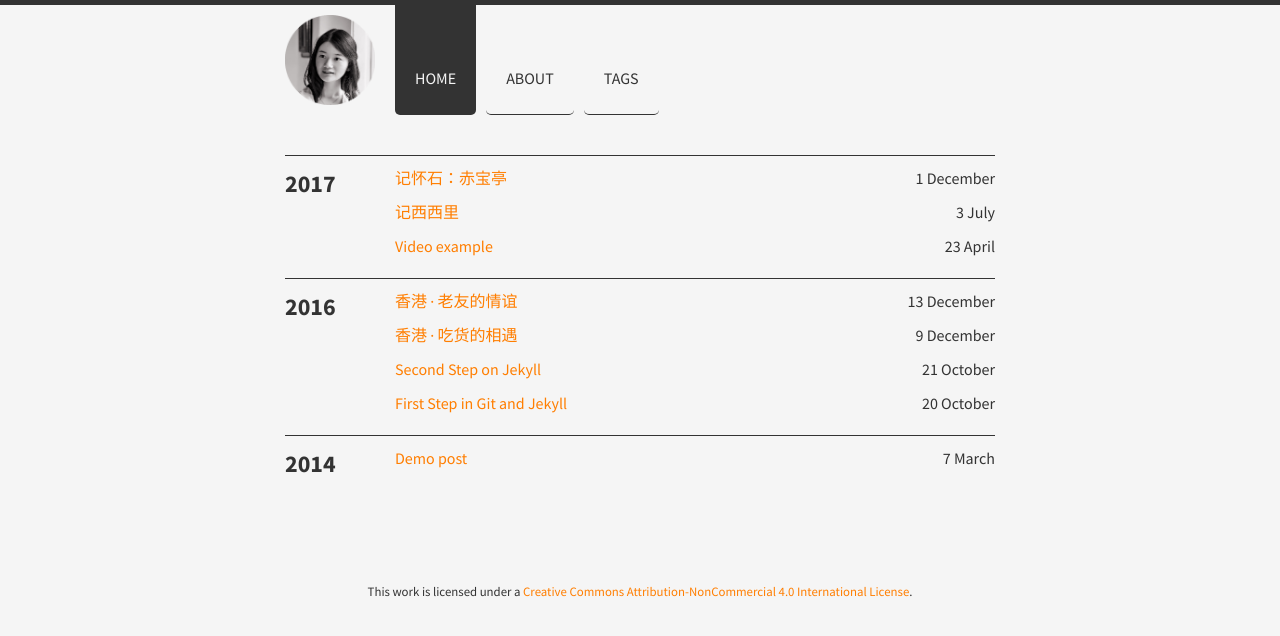
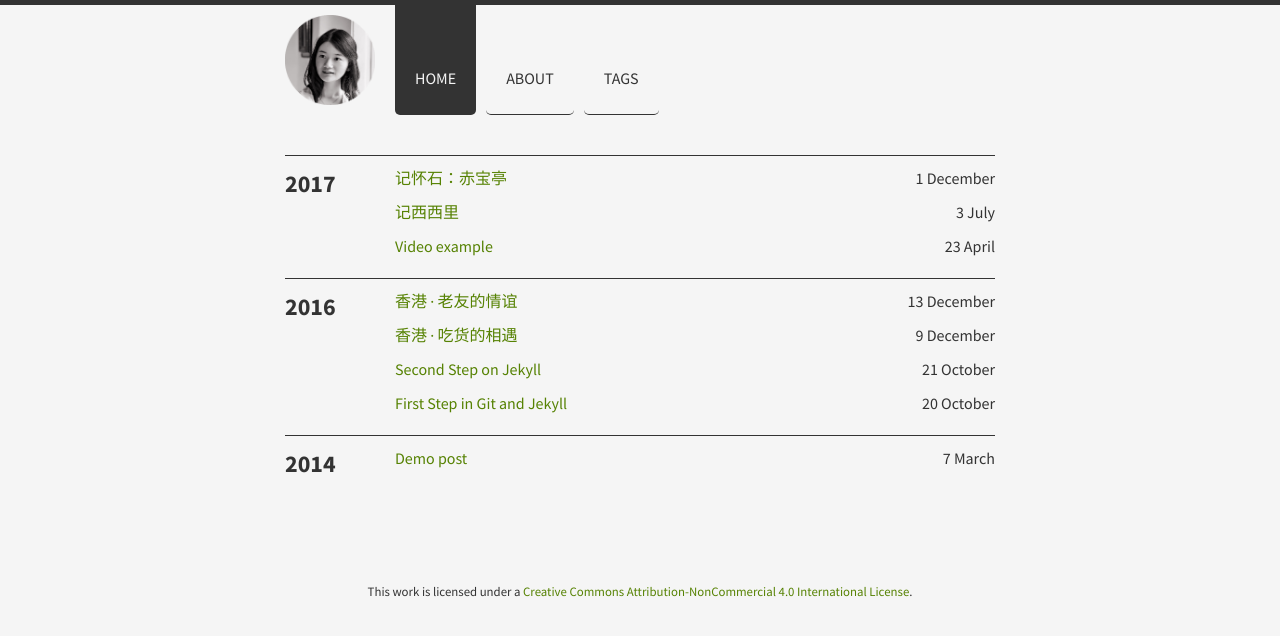
Before and after one commit to summerflutter/summerflutter.github.io, a Jekyll site: the page built from index.html, in a window 1280 px wide. Shown: the top 636 px of the page. Built offline with Jekyll 4.4.1, drawn with Linux system fonts in a browser that asks for light colours.

Commit message:
Update _config.yml
change the color back to avocado

```diff
--- a/_config.yml
+++ b/_config.yml
@@ -8,7 +8,7 @@ permalink: /:title
 url:
 baseurl:
 
-color_scheme: amber
+color_scheme: avocado
 # Custom options:
 # color_scheme: azul|ruby|amber|avocado
 # color_scheme: avocado
```
